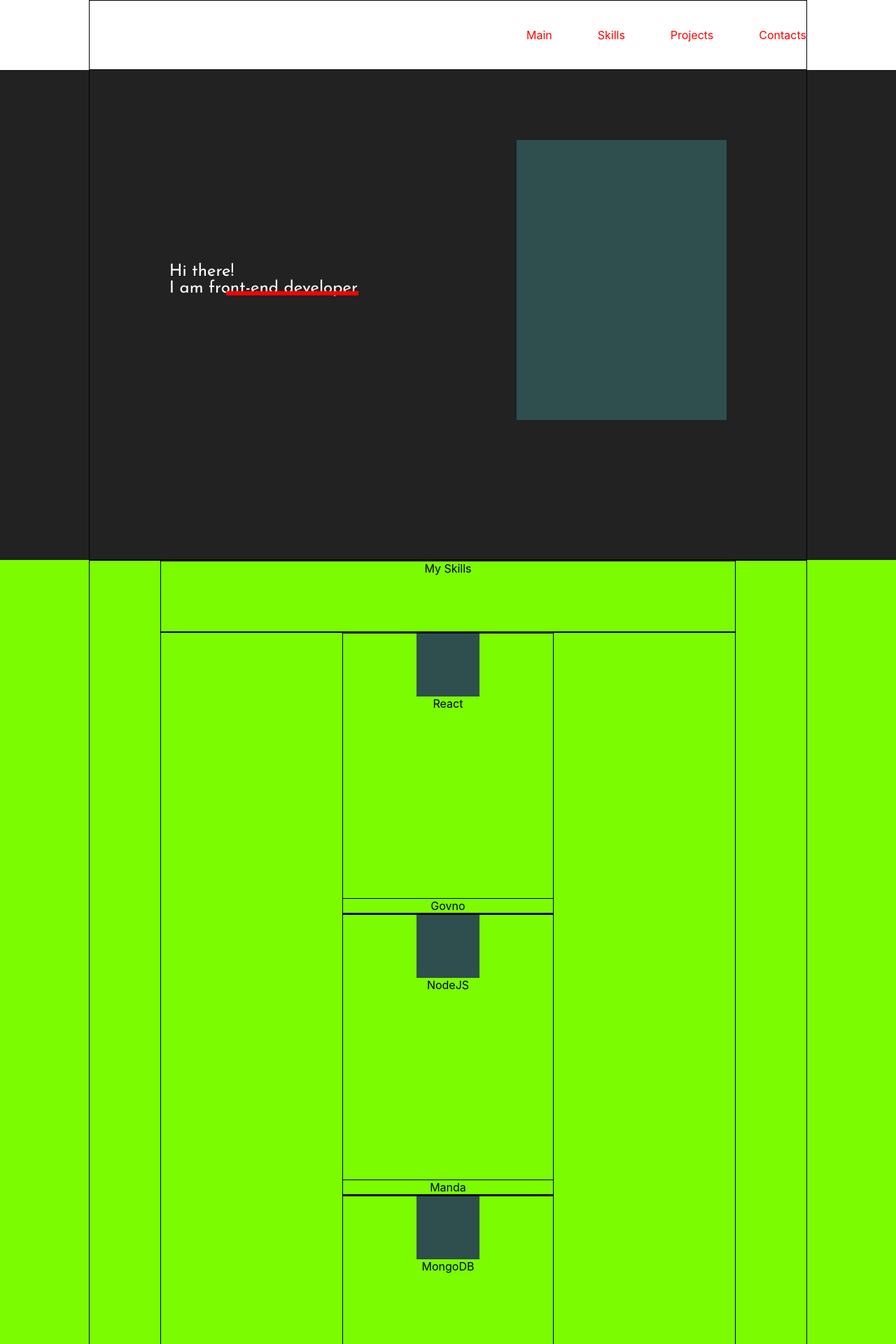
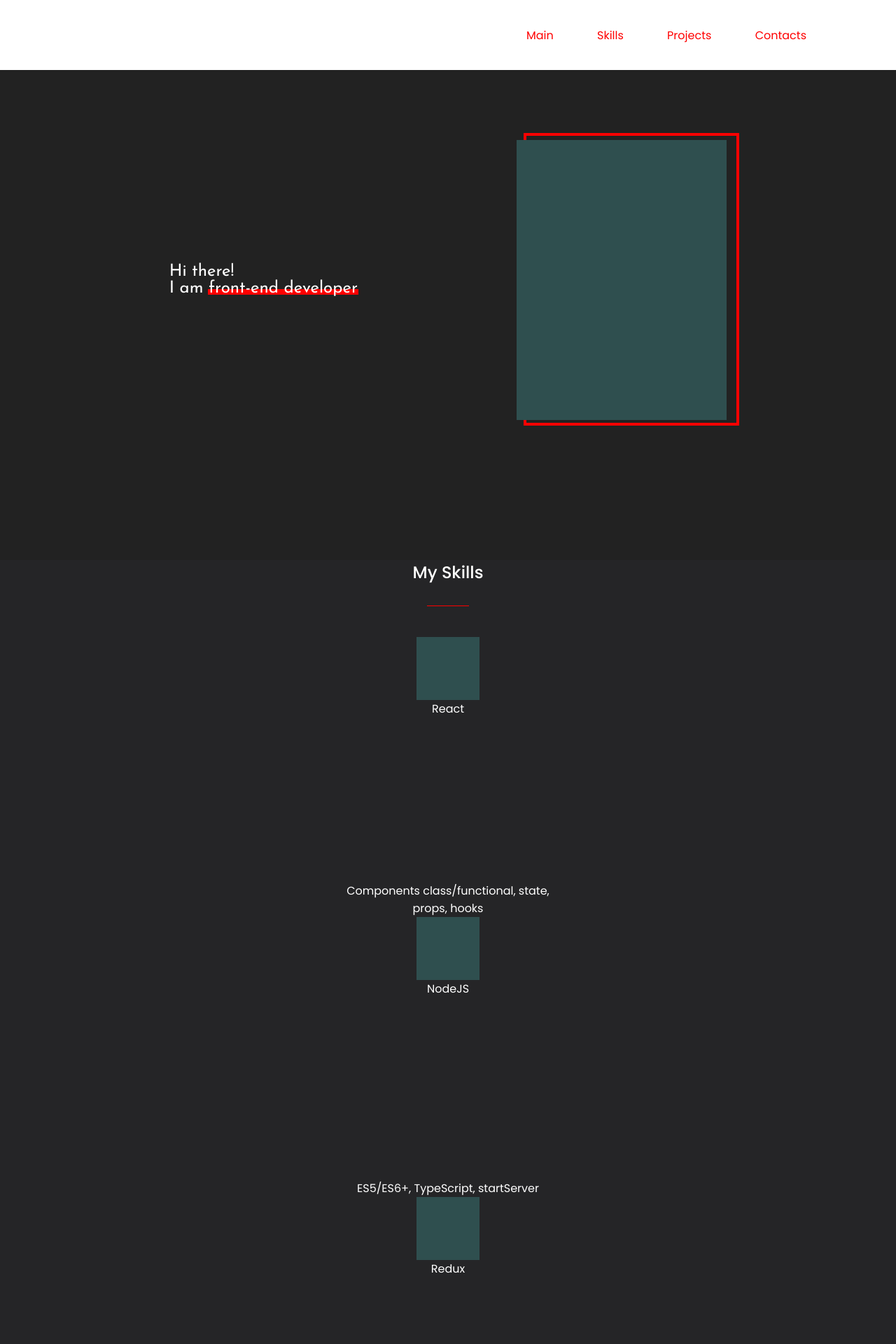
Before and after one commit to LilBudj/Portfolio, a React (Create React App) app: page / in a window 1280 px wide. Shown: the top 1920 px of the page at 70% size. Built offline with nearby package versions, Linux system fonts and the light colour scheme.

Commit message:
Colorizing[2]

```diff
--- a/src/Header.module.css
+++ b/src/Header.module.css
@@ -4,11 +4,11 @@
     display: flex;
     justify-content: center;
     position: fixed;
-    width: 100%
+    width: 100%;
+    z-index: 10;
 }
 
 .container{
-    border: 1px solid;
     width: 80%;
     display: flex;
     justify-content: flex-end;
@@ -19,6 +19,7 @@
     width: 400px;
     display: flex;
     justify-content: space-between;
+    font-family: "Poppins", sans-serif;
 }
 
 .link{
--- a/src/Main.js
+++ b/src/Main.js
@@ -10,7 +10,7 @@ const Main = () => {
                     <span className={style.intro}>I am front-end developer</span>
                 </div>
                 <div className={style.photo}>
-                    <img src='' className={style.image}/>
+                    <div className={style.image}/>
                 </div>
             </div>
         </div>
--- a/src/Main.module.css
+++ b/src/Main.module.css
@@ -7,7 +7,6 @@
 
 .container{
     width: 80%;
-    border: 1px solid;
     display: flex;
     justify-content: space-around;
     align-items: center;
@@ -24,9 +23,25 @@
 }
 
 .photo{
+    position: relative;
+    z-index: 1;
+}
+
+.image{
     height: 400px;
     width: 300px;
     background-color: darkslategrey;
+}
+
+.photo .image:before{
+    content: "";
+    border: 4px solid red;
+    height: 410px;
+    position: absolute;
+    width: 300px;
+    z-index: -2;
+    left: 10px;
+    top: -10px;
 }
 
 .intro{
@@ -36,9 +51,10 @@
 .intro:before{
     content: "";
     background-color: red;
-    height: 6px;
-    width: 70%;
+    height: 8px;
+    width: 80%;
     position: absolute;
     right: -1px;
-    bottom: 2px;
+    bottom: 3px;
+    z-index: -1;
 }
--- a/src/OneSkill.module.css
+++ b/src/OneSkill.module.css
@@ -1,5 +1,4 @@
 .skill{
-    border: 1px solid;
     height: 400px;
     width: 300px;
     display: flex;
@@ -8,11 +7,13 @@
     justify-content: space-between;
 }
 
-.name{}
+.name{
+    color: white;
+}
 
 .describe{
     width:300px;
-    border: 1px solid;
+    color: white;
 }
 
 .img{
--- a/src/Project.module.css
+++ b/src/Project.module.css
@@ -1,16 +1,15 @@
 .project{
-    border: 1px solid;
     height: 400px;
     width: 400px;
     display: flex;
     flex-direction: column;
     align-items: center;
     justify-content: space-between;
+
 }
 
 .describe{
     width:400px;
-    border: 1px solid;
     height: 150px;
     display: flex;
     flex-direction: column;
--- a/src/Projects.js
+++ b/src/Projects.js
@@ -1,14 +1,13 @@
 import React from 'react';
 import style from './Projects.module.css';
 import Project from "./Project";
+import Mark from "./RedMark";
 
 const Projects = () => {
     return(
         <div className={style.projects}>
             <div className={style.container}>
-                <div className={style.description}>
-                    My works
-                </div>
+               <Mark mark={"My Works"}/>
                 <div className={style.works}>
                     <Project message="urguhdgudhfuhsoghh" name="White Square"/>
                     <Project message="rgdsgrethgjoyhkoth" name="Rectangle of Terror"/>
--- a/src/Projects.module.css
+++ b/src/Projects.module.css
@@ -1,15 +1,15 @@
 .projects{
     min-height: 100vh;
-    background-color: darkmagenta;
+    background-color: #282c34;
     display: flex;
     justify-content: center;
+    font-family: "Poppins", sans-serif;
 }
 
 .container{
     width: 80%;
     display: flex;
     flex-direction: column;
-    border: 1px solid;
     justify-content: center;
     align-items: center;
     flex-wrap: wrap;
@@ -18,7 +18,6 @@
 .description{
     width: 80%;
     height: 100px;
-    border: 1px solid;
 }
 
 .works{
--- /dev/null
+++ b/src/RedMark.js
@@ -0,0 +1,13 @@
+import React from 'react'
+import style from './Skills.module.css'
+
+const Mark = (props) => {
+    return (
+        <div className={style.desryption}>
+            <span> {props.mark} </span>
+            <div className={style.line}/>
+        </div>
+    )
+};
+
+export default Mark
--- a/src/Skills.js
+++ b/src/Skills.js
@@ -1,18 +1,17 @@
 import React from 'react';
 import style from './Skills.module.css';
 import Skill from "./OneSkill";
+import Mark from "./RedMark";
 
 const Skills = () => {
     return(
         <div className={style.skills}>
             <div className={style.container}>
-                <div className={style.desryption}>
-                    <span> My Skills </span>
-                </div>
+                <Mark mark={"My Skills"}/>
                 <div className={style.abilities}>
-                    <Skill name="React" description="Govno"/>
-                    <Skill name="NodeJS" description="Manda"/>
-                    <Skill name="MongoDB" description="Drysnya"/>
+                    <Skill name="React" description="Components class/functional, state, props, hooks"/>
+                    <Skill name="NodeJS" description="ES5/ES6+, TypeScript, startServer"/>
+                    <Skill name="Redux" description="Reducers, actions, subscriber,  context API, thunk"/>
                 </div>
             </div>
         </div>
--- a/src/Skills.module.css
+++ b/src/Skills.module.css
@@ -1,23 +1,31 @@
 .skills{
     min-height: 100vh;
-    background-color: lawngreen;
+    background-color: #252527;
     display: flex;
     justify-content: center;
+    font-family: "Poppins", sans-serif;
 }
 
 .container{
     width: 80%;
     display: flex;
     flex-direction: column;
-    border: 1px solid;
     justify-content: center;
     align-items: center;
+}
+
+.line{
+    width: 60px;
+    height: 1px;
+    align-self: center;
+    justify-self: center;
+    background-color: red;
+    margin: 30px auto;
 }
 
 .abilities{
     width: 80%;
     min-height: 400px;
-    border: 1px solid;
     display: flex;
     justify-content: space-between;
     flex-wrap: wrap;
@@ -26,7 +34,10 @@
 .desryption{
     width: 80%;
     height: 100px;
-    border: 1px solid;
+    color: white;
+    margin-bottom: 10px;
+    font-weight: 500;
+    font-size: 24px;
 }
 
 @media screen and (max-width: 1440px){
--- a/src/Slogan.module.css
+++ b/src/Slogan.module.css
@@ -1,6 +1,6 @@
 .slogan{
     height: 300px;
-    background-color: fuchsia;
+    background-color: #222222;
     display: flex;
     justify-content: center;
     align-items: center;
```
